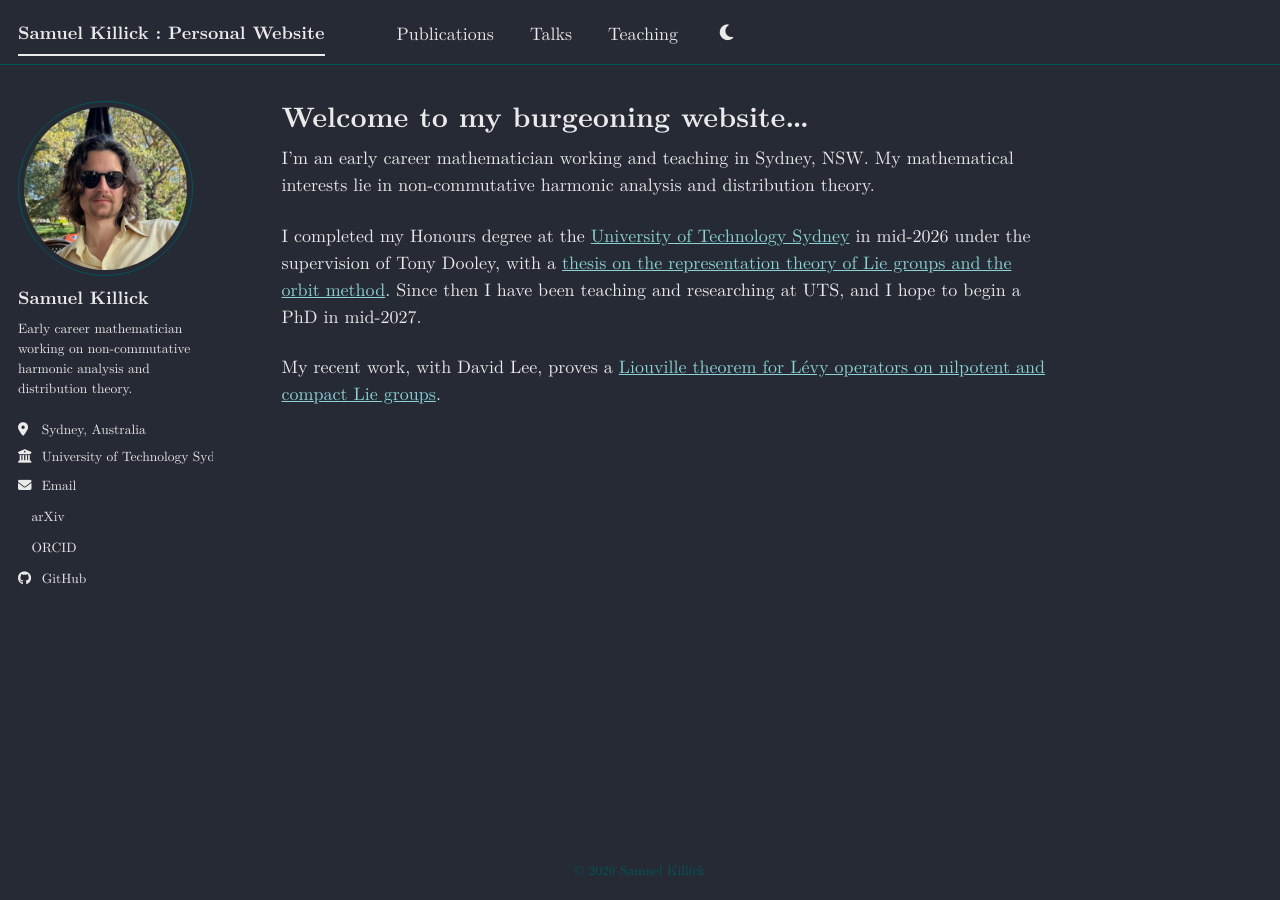
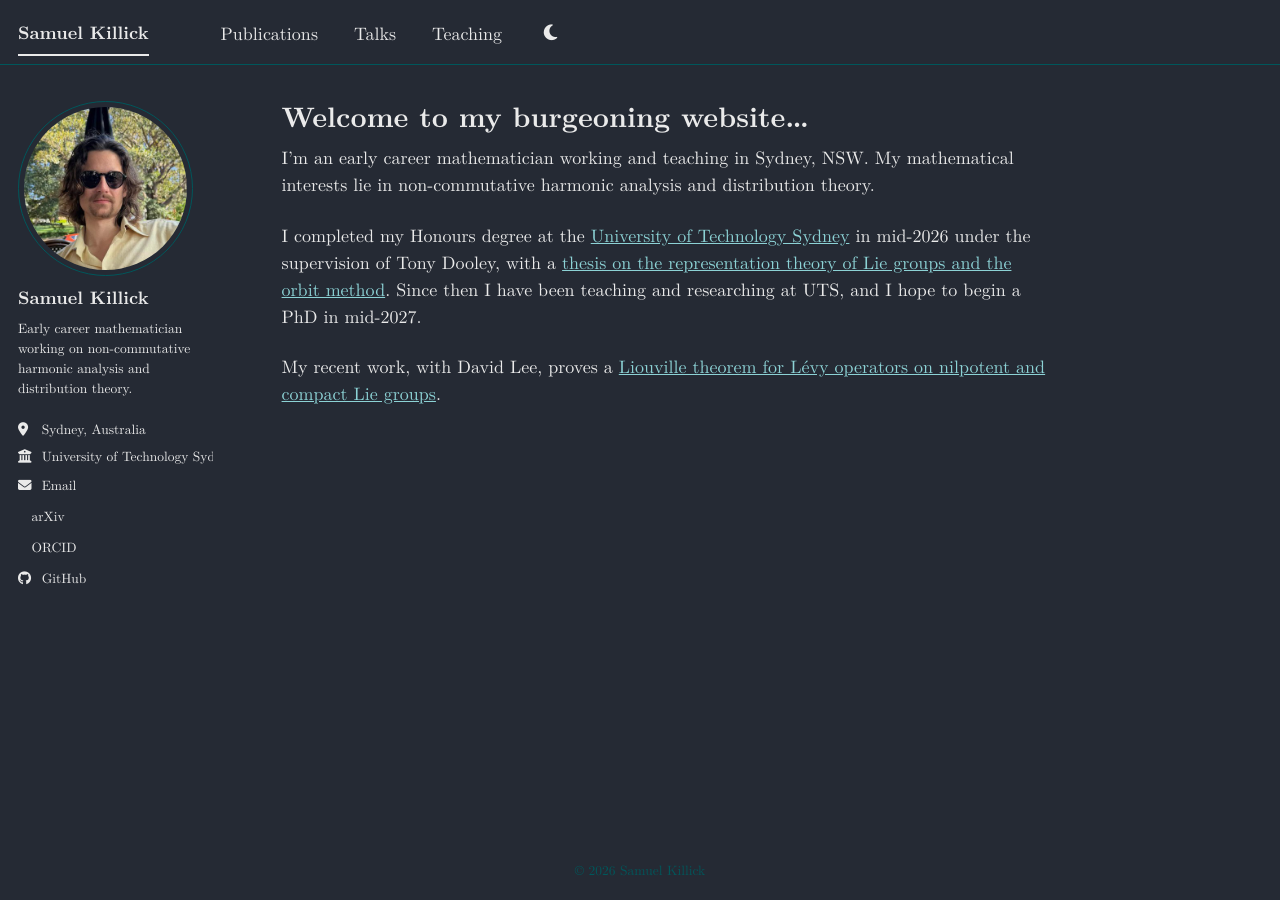
Before and after one commit to skillick/skillick.github.io, a Jekyll site: the page built from _pages/about.md, in a window 1280 px wide. Built offline with Jekyll 4.4.1, drawn with Linux system fonts in a browser that asks for light colours; a style sheet for code colours, icons or effects is not loaded; part of the change alters nothing that is shown.

Commit message:
Improve how the site appears in search results
- Homepage search title: "Samuel Killick | Mathematician, University of
  Technology Sydney" (new seo_title front matter; visible heading unchanged)
- Descriptive meta description instead of the template tagline
- Site title "Samuel Killick" (other pages: "Publications - Samuel Killick")
- WebSite structured data so search engines show "Samuel Killick" as the
  site name instead of guessing "Skillick" from the domain
- Person structured data: job title, UTS affiliation, ORCID and GitHub

Co-Authored-By: Claude Opus 5.5 <noreply@anthropic.com>
Claude-Session: https://claude.ai/code/session_01X3ugnvL4Wo9vrcgY7tYEJJ

```diff
--- a/_config.yml
+++ b/_config.yml
@@ -9,10 +9,10 @@
 # Basic Site Settings
 locale                   : "en-US"
 site_theme               : "air" # The available themes options are "default", "air", "sunrise", "mint", "dirt" and "contrast"
-title                    : "Samuel Killick : Personal Website"
+title                    : "Samuel Killick"
 title_separator          : "-"
 name                     : &name "Samuel Killick"
-description              : &description "Collected pieces of things I have made or found."   # Update this with a general description of your site, this is the default if not overridden by a page
+description              : &description "Samuel Killick, early career mathematician at the University of Technology Sydney, working in non-commutative harmonic analysis and distribution theory."   # Update this with a general description of your site, this is the default if not overridden by a page
 url                      : https://skillick.github.io # The base hostname & protocol for your site e.g. "https://[your GitHub username].github.io",
                                                            # or if you already have some other page hosted on Github then use "https://[your GitHub username].github.io/[Your Repo Name]"
 baseurl                  : "" # the subpath of your site, e.g. "/blog"
@@ -152,9 +152,12 @@ og_description           :  # Social media default site image description
 # For specifying social profiles
 # - https://developers.google.com/structured-data/customize/social-profiles
 social:
-  type                   : # Person or Organization (defaults to Person)
-  name                   : # If the user or organization name differs from the site's name
-  links: # An array of links to social media profiles
+  type                   : Person
+  name                   : "Samuel Killick"
+  job_title              : "Mathematician"
+  links: # Profiles that belong to the same person (helps search engines connect them)
+    - "https://orcid.org/0009-0008-6506-8379"
+    - "https://github.com/skillick"
 
 
 # Analytics
--- a/_includes/seo.html
+++ b/_includes/seo.html
@@ -6,7 +6,9 @@
 {% endif %}
 {% assign seo_url = seo_url | default: site.github.url %}
 
-{% if page.title %}
+{% if page.seo_title %}
+  {% assign seo_title = page.seo_title %}
+{% elsif page.title %}
   {% assign seo_title = page.title | append: " " | append: site.title_separator | append: " " | append: site.title %}
 {% endif %}
 
@@ -92,8 +94,22 @@
       "@context" : "http://schema.org",
       "@type" : "{% if site.social.type %}{{ site.social.type }}{% else %}Person{% endif %}",
       "name" : "{{ site.social.name | default: site.name }}",
-      "url" : {{ seo_url | jsonify }},
+      "url" : {{ seo_url | jsonify }},{% if site.social.job_title %}
+      "jobTitle" : {{ site.social.job_title | jsonify }},{% endif %}{% if site.author.employer %}
+      "affiliation" : { "@type" : "CollegeOrUniversity", "name" : {{ site.author.employer | jsonify }} },{% endif %}
       "sameAs" : {{ site.social.links | jsonify }}
+    }
+  </script>
+{% endif %}
+
+{% if page.url == "/" %}
+  <!-- Tells search engines the site's name (otherwise they guess from the domain) -->
+  <script type="application/ld+json">
+    {
+      "@context" : "https://schema.org",
+      "@type" : "WebSite",
+      "name" : {{ site.title | jsonify }},
+      "url" : {{ seo_url | append: "/" | jsonify }}
     }
   </script>
 {% endif %}
@@ -115,7 +131,7 @@
 <!-- Open Graph protocol data (https://ogp.me/), used by social media -->
 <meta property="og:locale" content="{{ site.locale | default: "en" }}">
 <meta property="og:site_name" content="{{ site.title }}">
-<meta property="og:title" content="{{ page.title | default: site.title | markdownify | strip_html | strip_newlines | escape_once }}">
+<meta property="og:title" content="{{ page.seo_title | default: page.title | default: site.title | markdownify | strip_html | strip_newlines | escape_once }}">
 {% if page.date %}
   <meta property="og:type" content="article">
 {% endif %}
--- a/_pages/about.md
+++ b/_pages/about.md
@@ -1,6 +1,8 @@
 ---
 permalink: /
 title: "Welcome to my burgeoning website..."
+seo_title: "Samuel Killick | Mathematician, University of Technology Sydney"
+description: "Samuel Killick, early career mathematician at the University of Technology Sydney, working in non-commutative harmonic analysis and distribution theory."
 author_profile: true
 redirect_from:
   - /about/
```
